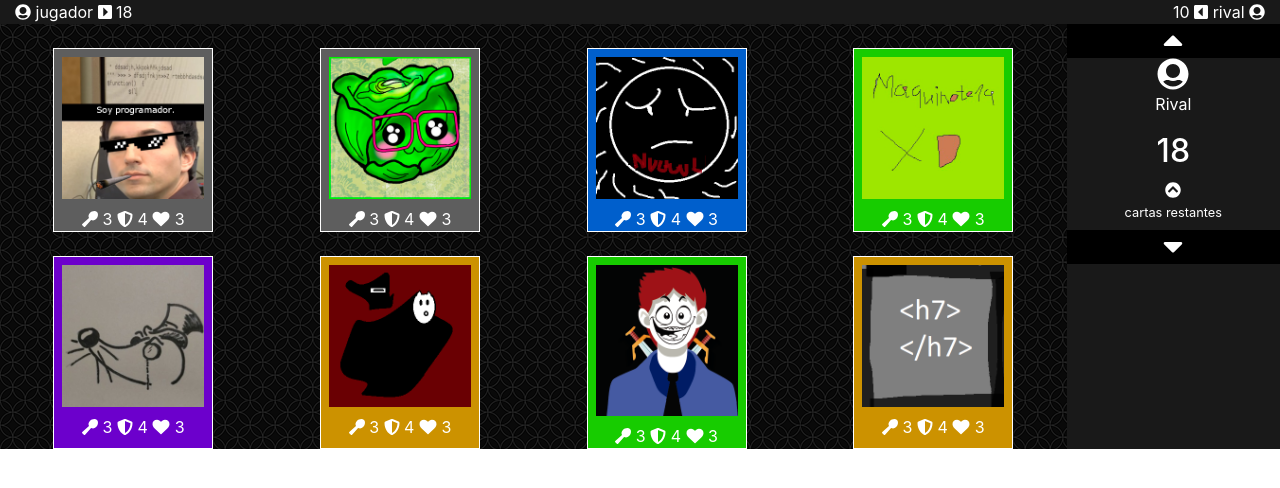
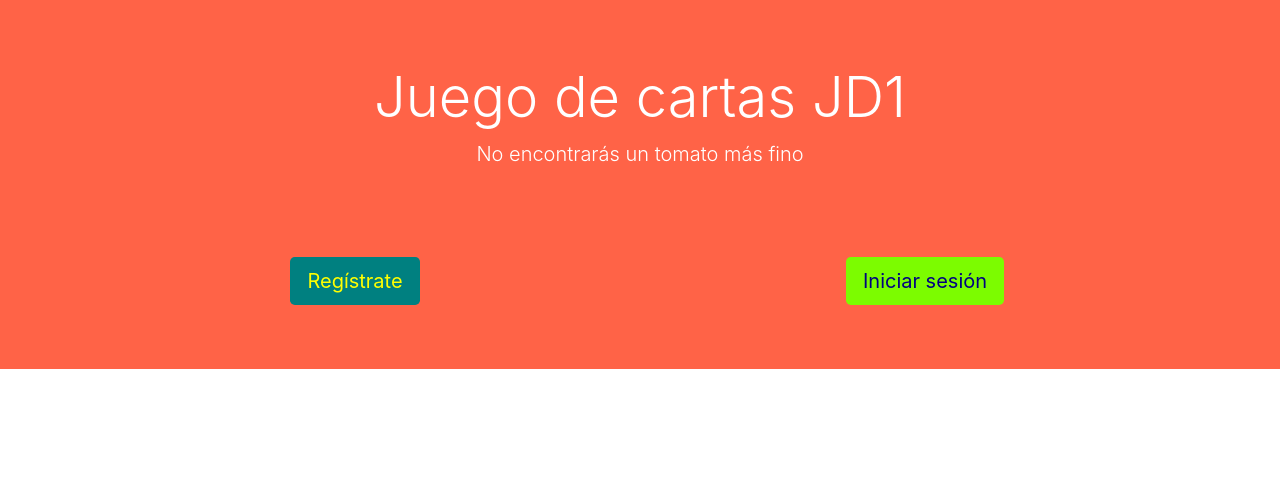
Before and after one commit to javadevone/juego-cartas-con-suscriptores, a PHP site: page / in a window 1280 px wide. Shown: the top 488 px of the page. Run offline with PHP 8.4, Linux system fonts and the light colour scheme.

Commit message:
Stream nº2 (6 horas, 40 minutos)
Se ha añadido un enrutador de carga, vistas para la carga, login, registro, menú principal y se han maquetado algunas vistas

```diff
--- a/juego-cartas/css/estilos.css
+++ b/juego-cartas/css/estilos.css
@@ -1,3 +1,115 @@
+/*https://www.youtube.com/watch?v=h3l4qz76JhQ */
+
+/*CARGANDO*/
+#cargando {
+	background-image: url("../img/bright-squares.png");
+	background-repeat: repeat;
+}
+
+#carga-spinner {
+	text-align: center;
+	color: red;
+}
+
+/*BIENVENIDA*/
+#bienvenida .jumbotron {
+	width: 100%;
+	background-color: tomato;
+	color: white;
+}
+
+#boton-registro {
+	background-color: teal;
+	color: yellow;
+}
+
+#boton-registro:hover {
+	background-color: peru;
+	color: white;
+}
+
+#boton-login {
+	background-color: lawngreen;
+	color: navy;
+}
+
+#boton-login:hover {
+	background-color: salmon;
+	color: white;
+}
+
+/*LOGIN*/
+#login {
+	background-image: url("../img/textura-ruido-negro.png");
+	background-repeat: repeat;
+}
+
+#login h1 {
+	color: yellow;
+}
+
+#inputEmail {
+	background-color: magenta;
+	color: white;
+}
+
+#inputEmail::-webkit-input-placeholder { /* Chrome/Opera/Safari */
+  color: white;
+}
+
+#inputEmail::-moz-placeholder { /* Firefox 19+ */
+  color: white;
+}
+#inputEmail::-ms-input-placeholder { /* IE 10+ */
+  color: white;
+}
+#inputEmail::-moz-placeholder { /* Firefox 18- */
+  color: white;
+}
+
+#inputPassword {
+	background-color: sienna;
+	color: white;
+}
+
+#inputPassword::-webkit-input-placeholder { /* Chrome/Opera/Safari */
+  color: white;
+}
+
+#inputPassword::-moz-placeholder { /* Firefox 19+ */
+  color: white;
+}
+#inputPassword::-ms-input-placeholder { /* IE 10+ */
+  color: white;
+}
+#inputPassword::-moz-placeholder { /* Firefox 18- */
+  color: white;
+}
+
+#login-checkbox label {
+	color: tomato !important;
+}
+
+#aceptar-login {
+	background-color: lime;
+	color: black;
+	font-weight: bolder;
+}
+
+#aceptar-login:hover {
+	background-color: aqua;
+}
+
+#login-no-tienes-cuenta {
+	color: white;
+	text-decoration: none;
+}
+
+#login-no-tienes-cuenta:hover {
+	color: yellow;
+}
+
+/*TABLERO*/
 #tablero{
 	background-image: url("../img/spiration_dark.png");
 	background-repeat: repeat;
--- a/juego-cartas/includes/incluir-js.php
+++ b/juego-cartas/includes/incluir-js.php
@@ -2,3 +2,4 @@
 <script src="js/popper-1.12.3.min.js"></script>
 <script src="js/bootstrap.min.js"></script>
 <script src="js/fontawesome-all.min.js"></script>
+<script src="js/codigoJuego.js"></script>
--- a/juego-cartas/index.php
+++ b/juego-cartas/index.php
@@ -1,5 +1,92 @@
 <?php include_once "includes/incluir-declaracion-documento.php"; ?>
-	<div class="container-fluid" id="tablero">
+	<div class="container-fluid vista-juego" id="cargando">
+		<br>
+		<br>
+		<div class="row text-center">
+			<div class="col-md-4">
+			</div>
+			<div class="col-md-4" id="carga-spinner">
+			</div>
+			<div class="col-md-4">
+			</div>
+		</div>
+		<br>
+		<br>
+		<br>
+		<div class="row text-center">
+			<div class="col-md-4">
+			</div>
+			<div class="col-md-4" id="carga-texto">
+			</div>
+			<div class="col-md-4">
+			</div>
+		</div>
+		<br>
+		<br>
+	</div>
+	<div class="container-fluid vista-juego" id="bienvenida">
+		<div class="row">
+			<div class="jumbotron jumbotron-fluid">
+			  <div class="container text-center">
+				<h1 class="display-4">Juego de cartas JD1</h1>
+				<p class="lead">No encontrarás un tomato más fino</p>
+				<br>
+				<br>
+				<br>
+				<div class="row">
+					<div class="col-6">
+						<button type="button" class="btn btn-lg" id="boton-registro">Regístrate</button>
+					</div>
+					<div class="col-6">
+						<button type="button" class="btn btn-lg" id="boton-login">Iniciar sesión</button>
+					</div>
+				</div>
+				<!-- TODO agregar easter egg para poner mas br al pulsar un botón oculto camuflado -->
+			  </div>
+			</div>
+		</div>
+	</div>
+	<div class="container-fluid vista-juego" id="login">
+		<div class="row">
+			<div class="col-md-4">
+			</div>
+			<div class="col-md-4 text-center">
+				<br>
+				<h1>Login</h1>
+				<br>
+				<form class="form-signin">
+					<label for="inputEmail" class="sr-only">Email address</label>
+					<input type="email" id="inputEmail" class="form-control" placeholder="Pon tu tomato" required autofocus>
+					<br>
+					<label for="inputPassword" class="sr-only">Password</label>
+					<input type="password" id="inputPassword" class="form-control" placeholder="La llave de tu tomato" required>
+					<br>
+					<div class="checkbox" id="login-checkbox">
+						<label>
+							<input type="checkbox" value="remember-me" > Recuérdame, tomato
+						</label>
+					</div>
+					<br>
+					<button class="btn btn-lg btn-primary btn-block" type="submit" id="aceptar-login">Enter tomato!</button>
+					<br>
+					<br>
+					<a href="#" id="login-no-tienes-cuenta">¿No tienes una cuenta?</a>
+					<br>
+					<br>
+				</form>
+			</div>
+			<div class="col-md-4">
+			</div>
+		</div>
+	</div>
+	<div class="container-fluid vista-juego" id="registro">
+		registro
+	</div>
+	<div class="container-fluid vista-juego" id="registro-correcto">
+	</div>
+	<div class="container-fluid vista-juego" id="menu-principal">
+	</div>
+	<div class="container-fluid vista-juego" id="tablero">
 		<div class="row zona-jugadores">
 			<div class="col-sm-6 text-left">
 				<i class="fas fa-user-circle"></i>
--- /dev/null
+++ b/juego-cartas/js/codigoJuego.js
@@ -0,0 +1,61 @@
+document.addEventListener('DOMContentLoaded', function(){
+	iniciarJuego();
+}, false)
+
+function ocultarVistas() {
+	$(".vista-juego").hide();
+}
+
+function numeroAleatorio(minimo, maximo) {
+	return Math.floor((Math.random() * maximo) + minimo);
+}
+
+function generarCarga() {
+	var iconos = [
+		'<i class="fab fa-accessible-icon fa-spin fa-10x"></i>',
+		'<i class="far fa-lemon fa-spin fa-10x"></i>',
+		'<i class="fas fa-coffee fa-spin fa-10x"></i>',
+		'<i class="fab fa-gitkraken fa-spin fa-10x"></i>',
+		'<i class="fab fa-grav fa-spin fa-10x"></i>',
+		'<i class="far fa-money-bill-alt fa-spin fa-10x"></i>',
+		'<i class="fas fa-code fa-spin fa-10x"></i>'
+	];
+	var iconoElegido = numeroAleatorio(0, iconos.length);
+
+	var textoCarga = [
+		'Exprimiendo la comida',
+		'Incluyendo BR +18',
+		'Creando H7 for history',
+		'Tomando bebidas energéticas',
+		'Tomando el 5º café del día'
+	];
+	var textoElegido = numeroAleatorio(0, textoCarga.length);
+
+	$("#carga-spinner").html(iconos[iconoElegido]);
+	$("#carga-texto").html("<h2>" + textoCarga[textoElegido] + "</h2>");
+}
+
+function cambiarVista(vista) {
+	ocultarVistas();
+	generarCarga();
+	$("#cargando").show();
+	setTimeout(function(){console.log("cargando")}, 1000);
+
+	$(".vista-juego").each(function(i){
+		if(vista == $(this).attr("id")) {
+			ocultarVistas();
+			$(this).show();
+			return;
+		}
+	});
+}
+
+function iniciarJuego() {
+	$("#boton-registro").click(function(){
+		cambiarVista("registro");
+	});
+	$("#boton-login").click(function(){
+		cambiarVista("login");
+	});
+	cambiarVista("bienvenida");
+}
```
Also changed, not shown: juego-cartas/img/bright-squares.png (added), juego-cartas/img/cartas/10-comodin.png (added), juego-cartas/img/cartas/11-demaster55.png (added), juego-cartas/img/cartas/12-wtf.jpg (added), juego-cartas/img/cartas/13-GonzzaMC.png (added), juego-cartas/img/cartas/14-Nico.png (added), juego-cartas/img/cartas/15-jcammyb.jpg (added), juego-cartas/img/cartas/8-mine_g.png, juego-cartas/img/textura-ruido-negro.png (added).
